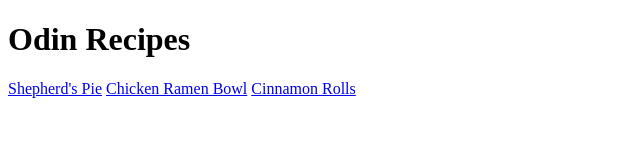
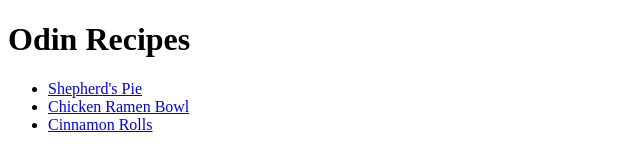
Before and after one commit to fullstackjess/odin-recipes, a plain HTML site: page index.html in a window 1280 px wide. Shown: the whole page, without its empty margins (0-640 px from the left). Drawn offline with Linux system fonts and the light colour scheme.

Commit message:
Organize recipe links on main page

```diff
--- a/index.html
+++ b/index.html
@@ -8,8 +8,10 @@
 </head>
 <body>
     <h1>Odin Recipes</h1>
-    <a href="./recipes/shepherds-pie.html">Shepherd's Pie</a>
-    <a href="./recipes/chicken-ramen-bowl.html">Chicken Ramen Bowl</a>
-    <a href="./recipes/cinnamon-rolls.html">Cinnamon Rolls</a>
+    <ul>
+        <li><a href="./recipes/shepherds-pie.html">Shepherd's Pie</a></li>
+        <li><a href="./recipes/chicken-ramen-bowl.html">Chicken Ramen Bowl</a></li>
+        <li><a href="./recipes/cinnamon-rolls.html">Cinnamon Rolls</a></li>
+    </ul>
 </body>
 </html>
```
